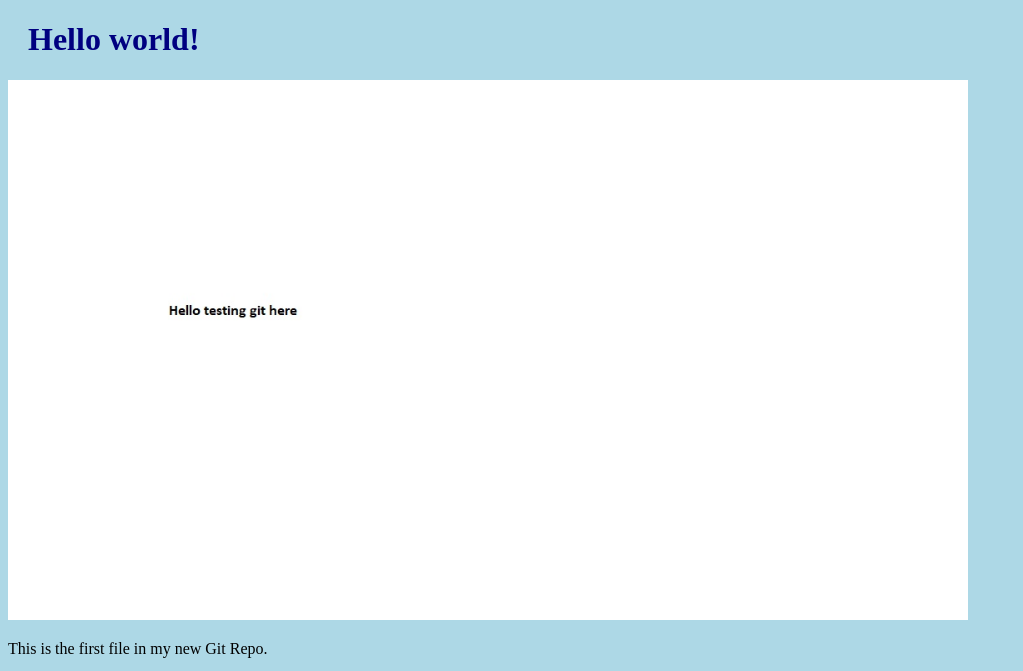
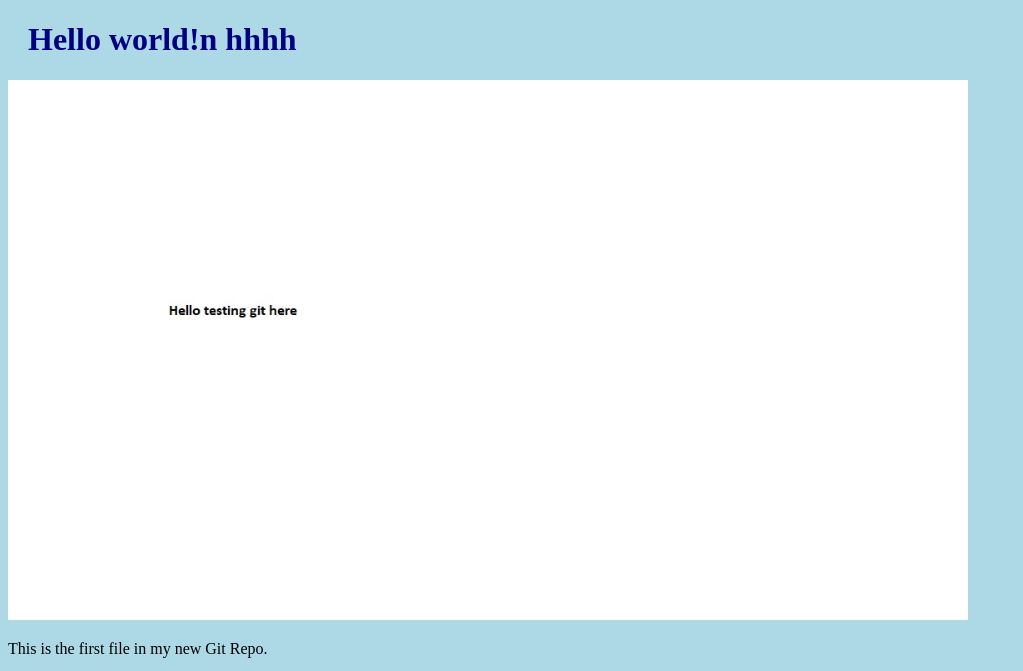
Before and after one commit to BaczF/Hello-world, a plain HTML site: page index.html in a window 1280 px wide. Shown: the top 671 px of the page, without its empty margins (0-1023 px from the left). Drawn offline with Linux system fonts and the light colour scheme.

Commit message:
Update index.html

```diff
--- a/index.html
+++ b/index.html
@@ -6,7 +6,7 @@
 </head>
 <body>
 
-<h1>Hello world!</h1>
+<h1>Hello world!n    hhhh</h1>
 <div><img src="img_hello_world.jpg" alt="Hello World from Space" style="width:100%;max-width:960px"></div>
 <p>This is the first file in my new Git Repo.</p>
 <p>This line is here to show how merging works.</p>
```
